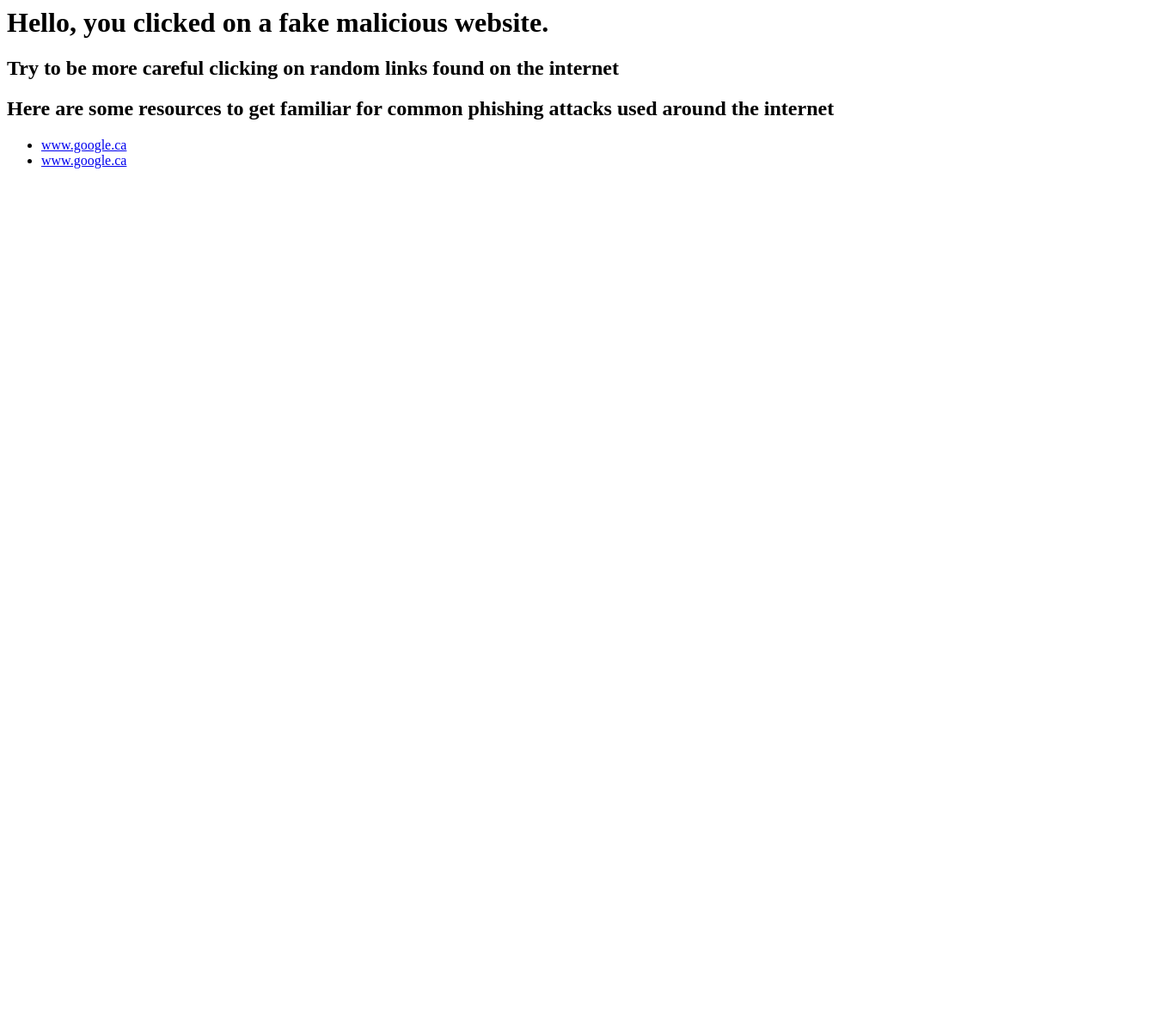
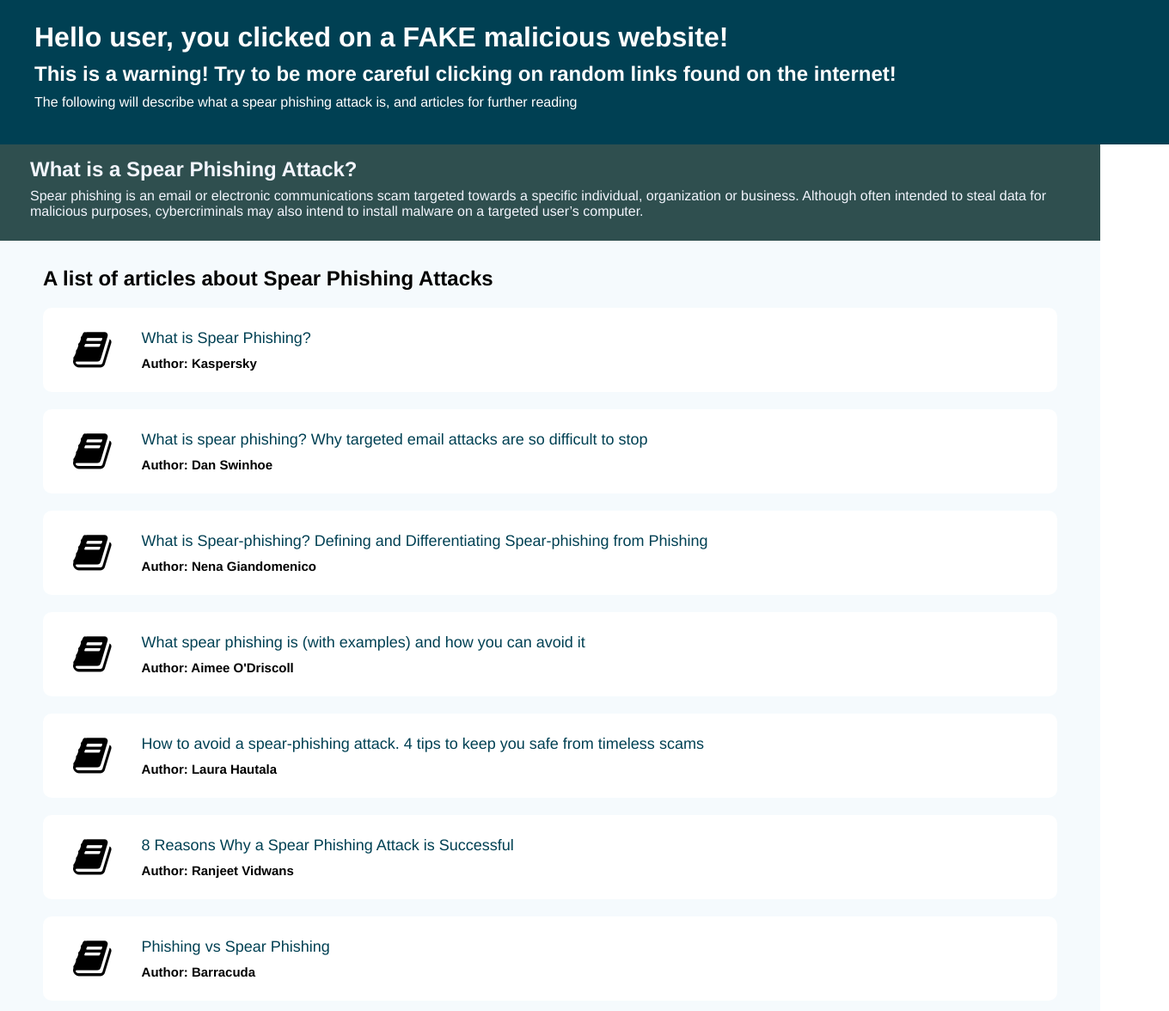
Before and after one commit to Steve-Pham/UserClicks, a plain HTML site: page index.html in a window 1280 px wide. Shown: the whole page at 86% size, 1360 px wide, since content can reach past the window. Before the commit the page ends 800 px from the top, so only its background shows below. Drawn offline with Linux system fonts and the light colour scheme.

Commit message:
added styles, and completed front-end

```diff
--- a/index.html
+++ b/index.html
@@ -9,19 +9,106 @@
 
           gtag('config', 'G-95C5H6NXZP');
         </script>
-        <title>Malicious Website</title>
+        <title>Fake Malicious Website</title>
+        <link rel="stylesheet" href="https://cdnjs.cloudflare.com/ajax/libs/font-awesome/4.7.0/css/font-awesome.min.css">
+        <link rel="stylesheet" href="styles.css">
     </head>
     <body>
-        <h1>Hello, you clicked on a fake malicious website.</h1>
-        <h2>Try to be more careful clicking on random links found on the internet</h2>
-        <h2>Here are some resources to get familiar for common phishing attacks used around the internet</h2>
-        <ul>
-            <li>
-                <a href="www.google.ca">www.google.ca</a>
-            </li>
-            <li>
-                <a href="www.google.ca">www.google.ca</a>
-            </li>
-        </ul>
+        <div class="header">
+            <h1>Hello user, you clicked on a FAKE malicious website! </h1>
+            <h2>This is a warning! Try to be more careful clicking on random links found on the internet!</h2>
+            <p>The following will describe what a spear phishing attack is, and articles for further reading</p>
+        </div>
+        <div class="description">
+            <h2>What is a Spear Phishing Attack?</h2>
+            <p>
+                Spear phishing is an email or electronic communications scam
+                targeted towards a specific individual, organization or business.
+                Although often intended to steal data for malicious purposes,
+                cybercriminals may also intend to install malware on a targeted user’s computer.
+            </p>
+        </div>
+        <div class="article">
+            <h2 class="article-title">A list of articles about Spear Phishing Attacks</h2>
+            <ul class='articles'>
+                <li>
+                    <div>
+                        <i class="fa fa-book" style="font-size:48px;"></i>
+                    </div>
+                    <div>
+                        <a href="https://www.kaspersky.com/resource-center/definitions/spear-phishing">
+                            What is Spear Phishing?
+                        </a>
+                        <h3>Author: Kaspersky</h3>
+                    </div>
+                </li>
+                <li>
+                    <div>
+                        <i class="fa fa-book" style="font-size:48px;"></i>
+                    </div>
+                    <div>
+                        <a href="https://www.csoonline.com/article/3334617/what-is-spear-phishing-why-targeted-email-attacks-are-so-difficult-to-stop.html">
+                            What is spear phishing? Why targeted email attacks are so difficult to stop
+                        </a>
+                        <h3>Author: Dan Swinhoe</h3>
+                    </div>
+                </li>
+                <li>
+                    <div>
+                        <i class="fa fa-book" style="font-size:48px;"></i>
+                    </div>
+                    <div>
+                        <a href="https://digitalguardian.com/blog/what-is-spear-phishing-defining-and-differentiating-spear-phishing-and-phishing">
+                            What is Spear-phishing? Defining and Differentiating Spear-phishing from Phishing
+                        </a>
+                        <h3>Author: Nena Giandomenico </h3>
+                    </div>
+                </li>
+                <li>
+                    <div>
+                        <i class="fa fa-book" style="font-size:48px;"></i>
+                    </div>
+                    <div>
+                        <a href="https://www.comparitech.com/blog/information-security/spear-phishing/">
+                            What spear phishing is (with examples) and how you can avoid it
+                        </a>
+                        <h3>Author: Aimee O'Driscoll </h3>
+                    </div>
+                </li>
+                <li>
+                    <div>
+                        <i class="fa fa-book" style="font-size:48px;"></i>
+                    </div>
+                    <div>
+                        <a href="https://www.cnet.com/how-to/how-to-avoid-a-spear-phishing-attack-4-tips-to-keep-you-safe-from-timeless-scams/">
+                            How to avoid a spear-phishing attack. 4 tips to keep you safe from timeless scams
+                        </a>
+                        <h3>Author: Laura Hautala </h3>
+                    </div>
+                </li>
+                <li>
+                    <div>
+                        <i class="fa fa-book" style="font-size:48px;"></i>
+                    </div>
+                    <div>
+                        <a href="https://www.clearedin.com/blog/spear-phishing-attack-success">
+                            8 Reasons Why a Spear Phishing Attack is Successful
+                        </a>
+                        <h3>Author: Ranjeet Vidwans </h3>
+                    </div>
+                </li>
+                <li>
+                    <div>
+                        <i class="fa fa-book" style="font-size:48px;"></i>
+                    </div>
+                    <div>
+                        <a href="https://www.barracuda.com/glossary/phishing-spear-phishing">
+                            Phishing vs Spear Phishing
+                        </a>
+                        <h3>Author: Barracuda </h3>
+                    </div>
+                </li>
+            </ul>
+        </div>
     </body>
 </html>
--- /dev/null
+++ b/styles.css
@@ -0,0 +1,85 @@
+* {
+    margin: 0;
+    padding: 0;
+    font-family: "Helvetica Neue", Helvetica;
+}
+
+html {
+    width: 100%;
+}
+
+.header h1 {
+    padding-bottom: 10px;
+}
+
+.header p {
+    padding-top: 10px;
+}
+
+
+.header {
+    width: 100%;
+    background-color: #004053;
+    padding: 25px 40px 40px 40px;
+    color: white;
+    display: flex;
+    justify-content: center;
+    flex-flow: column;
+}
+
+.description {
+    display: flex;
+    justify-content: center;
+    flex-flow: column;
+    background-color: darkslategrey;
+    padding: 15px 35px 25px 35px;
+    color: rgb(242, 245, 253);
+}
+
+.description p {
+    padding-top: 8px;
+}
+
+.article {
+    display: flex;
+    justify-content: center;
+    flex-direction: column;
+    background-color: rgb(245, 250, 253);
+}
+
+.article-title {
+    margin-top: 30px;
+    margin-left: 50px;
+}
+
+.articles li {
+    background-color: white;
+    border-radius: 10px;
+    padding: 25px 25px 25px 35px;
+    margin-top: 20px;
+    margin-bottom: 20px;
+    margin-right: 50px;
+    margin-left: 50px;
+    list-style-type: none;
+}
+
+li div i {
+    margin-right: 35px;
+}
+
+li div h3 {
+    margin-top: 10px;
+    font-size: 15px;
+}
+
+ul li {
+    display: flex;
+}
+
+
+
+li a {
+    color: #004053;
+    font-size: 18px;
+    text-decoration: none;
+}
```
